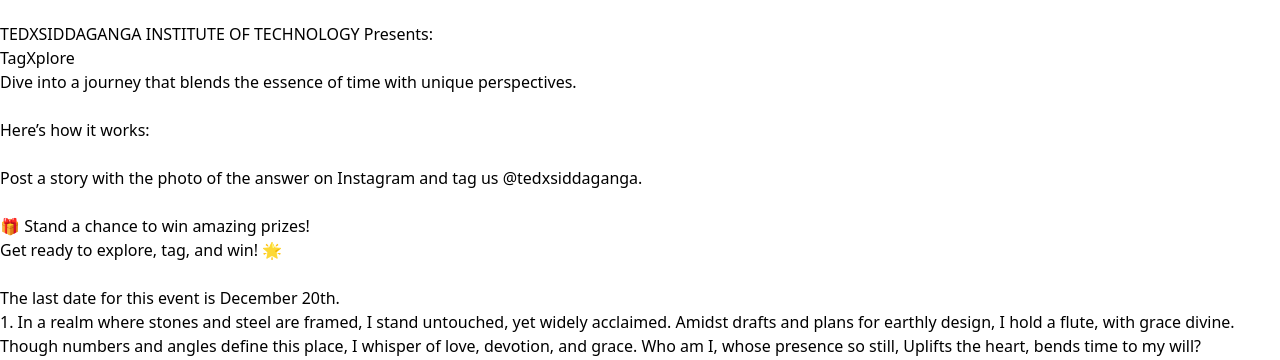
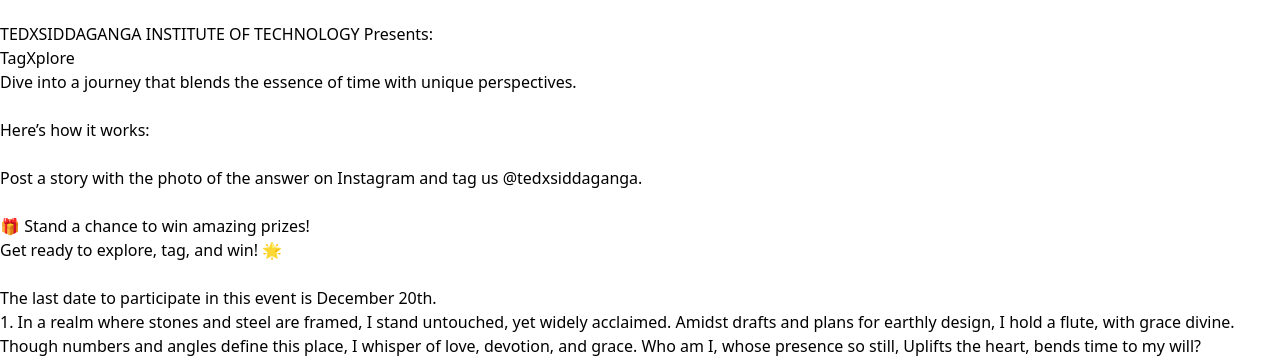
Before and after one commit to jishkhar/TagXplore, a React (Vite) app: page / in a window 1280 px wide. Shown: the part 224-584 px from the top of the page. Built offline with nearby package versions, Linux system fonts and the light colour scheme.

Commit message:
last -1.2

```diff
--- a/src/App.jsx
+++ b/src/App.jsx
@@ -46,7 +46,7 @@ function App() {
             🎁 Stand a chance to win amazing prizes! <br />
             Get ready to explore, tag, and win! 🌟
             <br /><br />
-            The last date for this event is December 20th.
+            The last date to participate in this event is December 20th.
           </div>
         </main>
 
```
